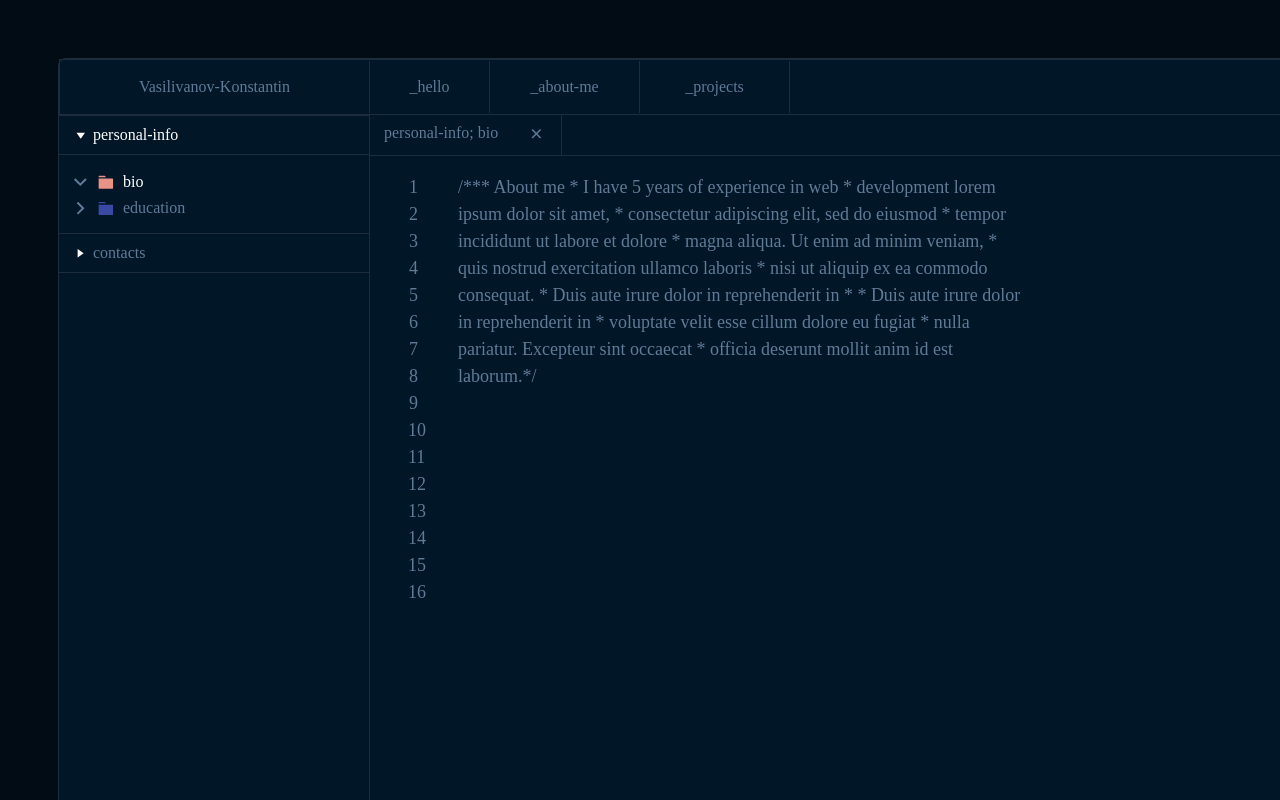
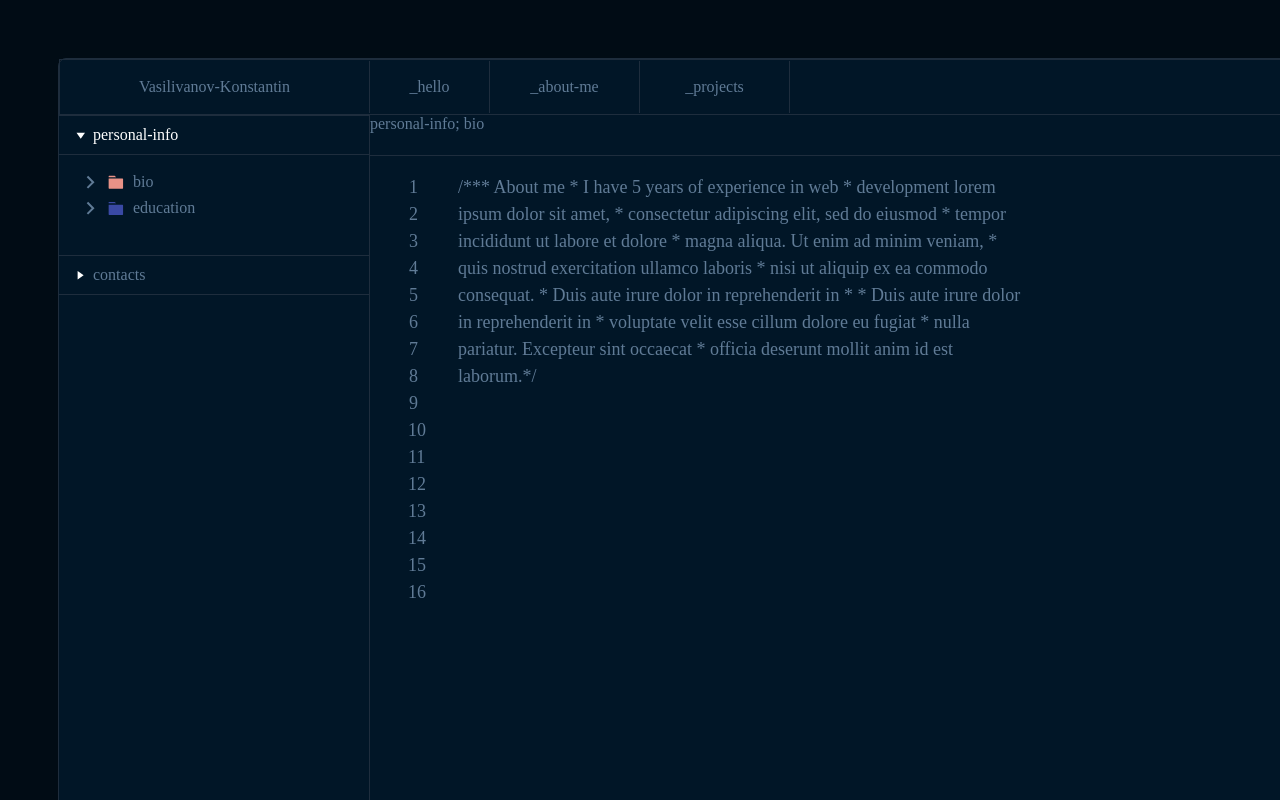
Before and after one commit to iVaccemoq/portfolioMain, a React (Create React App) app: page /about in a window 1280 px wide. Shown: the top 800 px of the page. Built offline with nearby package versions, Linux system fonts and the light colour scheme.

Commit message:
Made the code more flexible and shorter

```diff
--- a/src/components/SecondRouteWrapper/SecondRouteWrapper.js
+++ b/src/components/SecondRouteWrapper/SecondRouteWrapper.js
@@ -4,175 +4,84 @@ import MainScreen from "../mainScreen/MainScreen";
 import Window from "../window/Window";
 import MainScreenEntralis from "../mainScreenEntralis/MainScreenEntralis";
 import Scroll from "../scroll/Scroll";
-
-import bio from '../../resourses/bioFolder.svg'
-import education from '../../resourses/educationFolder.svg'
-import arrow from '../../resourses/smalArrow.svg'
-import email from '../../resourses/mail-icon.svg'
-import phone from '../../resourses/phone-icon.svg'
+import AsidePanelEntrails from "../asidePanelEntrails/AsidePanelEntrails";
+import AsidePanelEntrailsContacts from "../asidePanelEntrailsContacts/AsidePanelEntrailsContacts";
 
 import { useState } from "react";
 
 const SecondRouteWrapper = () => {
 
-    const [displayPersonal, setDisplayPersonal] = useState('App__two-page-personal-info');
-    const [displayContacts, setDisplayContacts] = useState('App__two-page-contacts App__two-page-contacts_moded');
-    const [arrowDegPersonal, setArrowDegPersonal] = useState("aside-panel__big-arrow aside-panel__big-arrow_deg")
-    const [arrowDegContacts, setArrowDegContacts] = useState("aside-panel__big-arrow ")
-    const [personalInfoEntrails, setPersonalInfoEntrails] = useState('App__two-page-info-about')
-    const [windowName, setWindowName] = useState(['personal-info; bio','', ''])
-    const [activeBio, setActiveBio] = useState(true)
-    const [activeEducation, setActiveEducation] = useState(false)
+    const [toggleClass, setToggleClass] = useState(['personal-info_active', '','']);
+    const [toggleChildClass, setToggleChildClass] = useState(['',''])
 
-    const changeVisible = (e) => {
-        if (e.target.getAttribute('data-aside') === 'personal') {
-            if (displayPersonal === 'App__two-page-personal-info') {
-                setArrowDegPersonal(`aside-panel__big-arrow`)
-                setDisplayPersonal(`${displayPersonal} App__two-page-personal-info_moded`)
-                setPersonalInfoEntrails(`${personalInfoEntrails} App__two-page-info-about-personal`)
-                deleteWindow('personal-info',true)
-                setActiveBio(false)
-                setActiveEducation(false)
-            } else {
-                setArrowDegPersonal(`${arrowDegPersonal} aside-panel__big-arrow_deg`)
-                setDisplayPersonal('App__two-page-personal-info')
-                setPersonalInfoEntrails(`App__two-page-info-about`)
-                addWindow('personal-info')
+    const onActive = (e) => {
+
+        if (e.target.getAttribute('data-folder') !== null) {
+            setToggleClass(toggleClazz(toggleClass,e,'data-folder'))
+        } else if (e.target.getAttribute('data-folders') !== null)  {
+            setToggleChildClass(toggleClazz(toggleChildClass,e,'data-folders'))
+        }
+    }
+
+    const toggleClazz = (whtToggle, e, whtDataAttr) => {
+
+        const copyArr = whtToggle.slice(0);
+        let clazz = [];
+
+        let counter = 0;
+
+        copyArr.forEach((item,i) => {
+            if (item === `${e.target.getAttribute(whtDataAttr)}_active`) {
+                counter ++
             }
+        })
+
+        if (counter > 0) {
+            clazz = whtToggle.map((item, i) => {
+
+                if (item === `${e.target.getAttribute(whtDataAttr)}_active`) {
+                    return ''
+                } else {
+                    return item
+                }
+            })
         } else {
-            if (displayContacts === 'App__two-page-contacts App__two-page-contacts_moded') {
-                setArrowDegContacts(`aside-panel__big-arrow aside-panel__big-arrow_deg`)
-                setDisplayContacts('App__two-page-contacts')
-                addWindow('contacts')
-            } else {
-                setArrowDegContacts(`aside-panel__big-arrow`)
-                setDisplayContacts(`${displayContacts} App__two-page-contacts_moded`)
-                deleteWindow('contacts')
-            }
+            clazz = whtToggle.map((item, i) => {
+
+                copyArr[i] = item;
+
+                let counter = 0;
+
+                copyArr.forEach((item,i) => {
+                    if (item === `${e.target.getAttribute(whtDataAttr)}_active`) {
+                        counter ++
+                    }
+                })
+
+                if (item === '' && counter === 0) {
+                    copyArr[i] = `${e.target.getAttribute(whtDataAttr)}_active`;
+                    return `${e.target.getAttribute(whtDataAttr)}_active`
+                } else {
+                    return item
+                }
+            })
         }
+
+        return clazz
 
     }
 
-    const onCloseWindow = (e) => {
-        if (e.target.getAttribute('data-close') === 'personal-info; bio') {
-            setDisplayPersonal(`${displayPersonal} App__two-page-personal-info_moded`)
-            setWindowName(['',windowName[1]])
-            setArrowDegPersonal(`aside-panel__big-arrow`)
-        } else {
-            setDisplayContacts(`${displayContacts} App__two-page-contacts_moded`)
-            setWindowName([windowName[0],''])
-            setArrowDegContacts(`aside-panel__big-arrow`)
-        }
-    }
-
-    const addWindow = (clazz, attribute, sub) => {
-        let arr = [...windowName]
-
-        const updatedWindowName = windowName.map((value, index) => {
-
-            let count = 0;
-
-            for (let i = 0; i < 3; i++) {
-                if (arr[i] === clazz){
-                    count++;
-                }
-            }
-
-            if (count === 0) {
-                if (value === '' ) {
-                    arr[index]= clazz
-                    return clazz;
-                } else if (value === 'personal-info' && sub!==undefined) {
-                    arr[index]= clazz
-                    return (`personal-info; ${attribute}`);
-                } else {
-                    arr[index]=value
-                    return value;
-                }
-            } else {
-                arr[index]=value
-                return value
-            }
-            });
-
-            setWindowName(updatedWindowName);
-    }
-
-    const deleteWindow = (clazz, attribute, subAttribute) => {
-
-        const updatedWindowName = windowName.map((value, index) => {
-
-            if (attribute) {
-                if (value === clazz || value === 'personal-info; education' || value === 'personal-info; bio' ) {
-                    return '';
-                  } else {
-                    return value;
-                  }
-            } else if (!attribute) {
-                if (value === clazz) {
-                    return '';
-                  } else {
-                    return value;
-                  }
-            }
-
-          });
-
-          setWindowName(updatedWindowName);
-    }
-
-    const onSubVisiblebio = () => {
-        if (!activeBio) {
-            addWindow('personal-info; bio', 'bio', true);
-        } else {
-            deleteWindow('personal-info; bio')
-        }
-
-        setActiveBio(!activeBio)
-    }
-
-    const onSubVisibleEducation = () => {
-        if (!activeEducation) {
-                addWindow('personal-info; education','education', true);
-        } else {
-            deleteWindow('personal-info; education')
-        }
-
-        setActiveEducation(!activeEducation)
-    }
-
-    console.log(windowName)
-
+    console.log(toggleChildClass)
     return (
         <main className="App__two-page-wrapper">
-            <Gpspanel>
-                <AsideEntrails clazz={arrowDegPersonal} dataAttr='personal' onVisible={changeVisible} filter='personal-info'/>
-                <ol className={displayPersonal}>
-                    <li onClick={onSubVisiblebio} className='App__two-page-info-about'>
-                        <img src={arrow} alt="arrow" style={{transform: activeBio  ? 'rotate(90deg)' : 'rotate(0deg)'}} className="App__two-page-img" />
-                        <img src={bio} alt="education" className="App__two-page-folder" />
-                        <div className="App__two-page-name" style={{color: activeBio  ? 'white' : '#607B96'}}>bio</div>
-                    </li>
-                    <li onClick={onSubVisibleEducation} className='App__two-page-info-about'>
-                        <img src={arrow} alt="arrow" style={{transform: activeEducation  ? 'rotate(90deg)' : 'rotate(0deg)'}} className="App__two-page-img" />
-                        <img src={education} alt="education" className="App__two-page-folder" />
-                        <div className="App__two-page-name" style={{color: activeEducation  ? 'white' : '#607B96'}}>education</div>
-                    </li>
-                </ol>
-                <AsideEntrails  clazz={arrowDegContacts} dataAttr='contacts' onVisible={changeVisible} filter='contacts'/>
-                <ol className={displayContacts}>
-                    <li className="App__two-page-info-about">
-                        <img src={email} alt="arrow" className="App__two-page-img" />
-                        <div className="App__two-page-name">Konstantin@vasilivanov.ru</div>
-                    </li>
-                    <li className="App__two-page-info-about">
-                        <img src={phone} alt="arrow" className="App__two-page-img" />
-                        <div className="App__two-page-name">+7 (995) 918-31-89</div>
-                    </li>
-                </ol>
+            <Gpspanel onActive={onActive}>
+                <AsideEntrails dataAttr='personal-info' name={'personal-info'} toggleClass={toggleClass}/>
+                <AsidePanelEntrails dataAttr='personal-info' toggleChildClass={toggleChildClass} toggleClass={toggleClass}/>
+                <AsideEntrails dataAttr='contacts' name={'contacts'} toggleClass={toggleClass}/>
+                <AsidePanelEntrailsContacts dataAttr='contacts' toggleChildClass={toggleChildClass} toggleClass={toggleClass}/>
             </Gpspanel>
             <MainScreen>
-                <Window window={windowName} onCloseWindow={onCloseWindow}/>
+                <Window/>
                 <MainScreenEntralis/>
                 <Scroll/>
             </MainScreen>
--- a/src/components/app/App.scss
+++ b/src/components/app/App.scss
@@ -41,16 +41,6 @@
         margin-bottom: 8px;
         cursor: pointer;
         transition: 0.3s all;
-        &-personal{
-            visibility: hidden;
-            height: 0;
-            padding: 0;
-            margin: 0;
-            opacity: 0;
-        }
-        &_active {
-            color: white
-        }
     }
     &__two-page-img{
         margin-left: 17px;
@@ -68,30 +58,18 @@
         font-weight: 400;
         line-height: normal;
     }
-    &__two-page-personal-info{
-        padding-top: 18px;
+    &__two-page-info{
+        visibility: hidden;
+        opacity: 0;
+        height: 0;
         padding: 0;
-        padding-top: 18px;
-        transition: 0.5s;
-        &_moded{
-            visibility: hidden;
-            height: 0;
-            padding: 0;
-            margin: 0;
-            opacity: 0;
+        margin: 0;
+        &_active {
+        opacity: 1;
+        height: 100px;
+        visibility: visible;
+        padding: 18px 0 25px 10px;
         }
     }
-    &__two-page-contacts{
-        padding-top: 18px;
-        padding: 0;
-        padding-top: 18px;
-        transition: 0.3s;
-        &_moded{
-            visibility: hidden;
-            height: 0;
-            padding: 0;
-            margin: 0;
-            opacity: 0;
-        }
-    }
+
 }
--- a/src/components/asideEntrails/AsideEntrails.js
+++ b/src/components/asideEntrails/AsideEntrails.js
@@ -2,14 +2,22 @@ import bigArrow from '../../resourses/weightArrow.svg';
 
 const AsideEntrails = (props) => {
 
+    const regExp = new RegExp(props.dataAttr);
+
+    let clazz = "aside-panel__info"
+    let imgClazz = 'aside-panel__big-arrow'
+
+    props.toggleClass.forEach(item => {
+        if (item.match(regExp) !== null) {
+            clazz = `${clazz}_active aside-panel__info`
+            imgClazz = `${imgClazz}_active aside-panel__big-arrow`
+        }
+    })
 
     return (
-        <div style={{color: props.clazz === 'aside-panel__big-arrow aside-panel__big-arrow_deg' ? 'white' : '#607B96'}} data-aside={props.dataAttr} className="aside-panel__info" onClick={(e) => {
-            props.onVisible(e)
-
-        }}>
-            <img data-aside={props.dataAttr} className={props.clazz} src={bigArrow} alt="arrow" />
-            {props.filter}
+        <div data-folder={props.dataAttr} className={clazz} >
+            <img className={imgClazz} src={bigArrow} alt="arrow" />
+            {props.name}
         </div>
     )
 }
--- /dev/null
+++ b/src/components/asidePanelEntrails/AsidePanelEntrails.js
@@ -0,0 +1,33 @@
+import bio from '../../resourses/bioFolder.svg'
+import education from '../../resourses/educationFolder.svg'
+import arrow from '../../resourses/smalArrow.svg'
+
+const AsidePanelEntrails = (props) => {
+
+    const regExp = new RegExp(props.dataAttr);
+
+    let clazz = "App__two-page-info"
+
+    props.toggleClass.forEach(item => {
+        if (item.match(regExp) !== null) {
+            clazz = `App__two-page-info ${clazz}_active`
+        }
+    })
+
+    return (
+        <ol className={clazz}>
+            <li data-folders='bio' className='App__two-page-info-about'>
+                <img data-folders='bio' src={arrow} alt="arrow" className="App__two-page-img" />
+                <img data-folders='bio' src={bio} alt="education" className="App__two-page-folder" />
+                <div data-folders='bio' className="App__two-page-name">bio</div>
+            </li>
+            <li data-folders='education' className='App__two-page-info-about'>
+                <img data-folders='education' src={arrow} alt="arrow" className="App__two-page-img" />
+                <img data-folders='education' src={education} alt="education" className="App__two-page-folder" />
+                <div data-folders='education' className="App__two-page-name">education</div>
+            </li>
+        </ol>
+    )
+}
+
+export default AsidePanelEntrails;
--- /dev/null
+++ b/src/components/asidePanelEntrailsContacts/AsidePanelEntrailsContacts.js
@@ -0,0 +1,30 @@
+import email from '../../resourses/mail-icon.svg'
+import phone from '../../resourses/phone-icon.svg'
+
+const AsidePanelEntrailsContacts = (props) => {
+
+    const regExp = new RegExp(props.dataAttr);
+
+    let clazz = "App__two-page-info"
+
+    props.toggleClass.forEach(item => {
+        if (item.match(regExp) !== null) {
+            clazz = `App__two-page-info ${clazz}_active`
+        }
+    })
+
+    return (
+        <ol className={clazz}>
+            <li className="App__two-page-info-about">
+                <img src={email} alt="arrow" className="App__two-page-img" />
+                <div className="App__two-page-name">Konstantin@vasilivanov.ru</div>
+            </li>
+            <li className="App__two-page-info-about">
+                <img src={phone} alt="arrow" className="App__two-page-img" />
+                <div className="App__two-page-name">+7 (995) 918-31-89</div>
+            </li>
+        </ol>
+    )
+}
+
+export default AsidePanelEntrailsContacts;
--- a/src/components/gps-panel/Gps-panel.js
+++ b/src/components/gps-panel/Gps-panel.js
@@ -5,7 +5,7 @@ import './gps-panel.scss'
 
 const Gpspanel = (props) => {
     return (
-        <aside className="aside-panel">
+        <aside onClick={(e) => props.onActive(e)} className="aside-panel" >
             {props.children}
         </aside>
     )
--- a/src/components/gps-panel/gps-panel.scss
+++ b/src/components/gps-panel/gps-panel.scss
@@ -16,13 +16,15 @@
         border-bottom: 1px solid #1E2D3D;
         border-top: 1px solid #1E2D3D;
         cursor: pointer;
+        &_active {
+            color: white;
+        }
     }
     &__big-arrow{
         margin-left: 17px;
         margin-right: 8px;
         transform: rotate(-90deg);
-        transition: 0.3s;
-        &_deg{
+        &_active {
             transform: rotate(0deg);
         }
     }
--- a/src/components/window/Window.js
+++ b/src/components/window/Window.js
@@ -4,17 +4,17 @@ import WindowEntrails from '../windowEntrails/WindowEntrails';
 
 const Window = (props) => {
 
-    let windows = []
+    /* let windows = []
 
     for (let item in props.window) {
         if (props.window[item]!==''){
             windows[item] = <WindowEntrails windowName={props.window[item]} onCloseWindow={props.onCloseWindow}/>
         }
-    }
+    } */
 
     return (
         <div className="window">
-            {windows}
+            personal-info; bio
         </div>
     )
 
```
